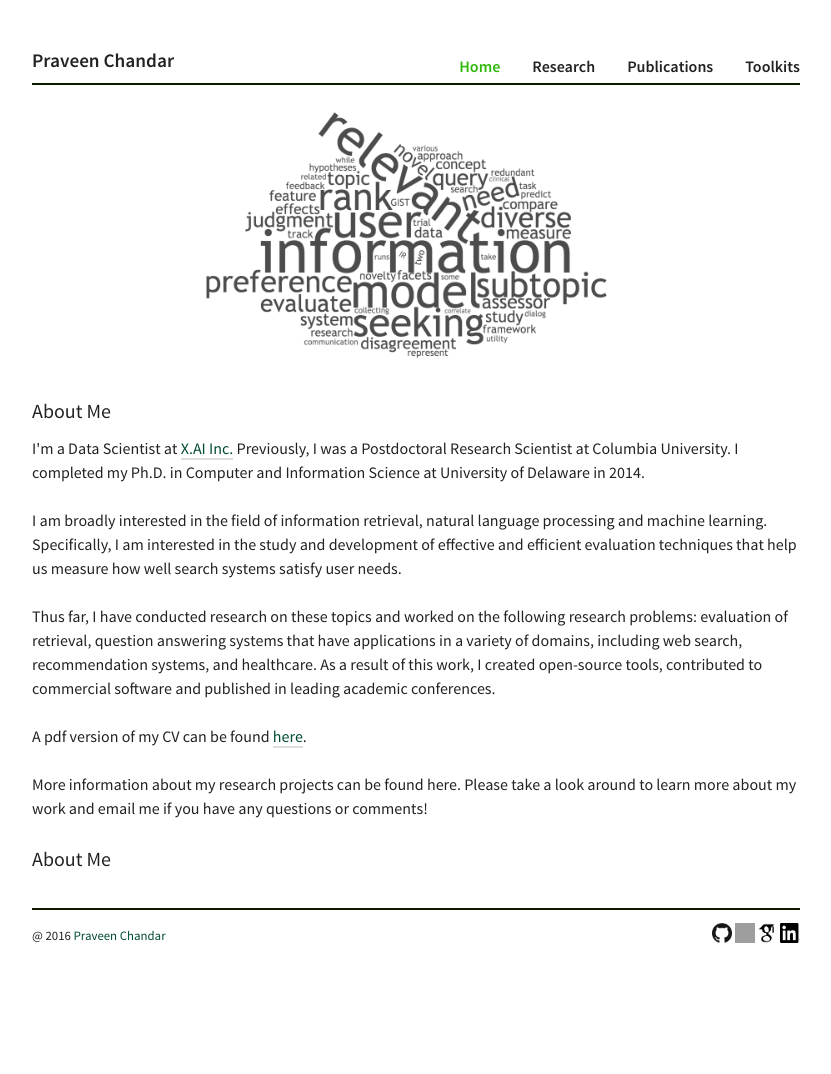
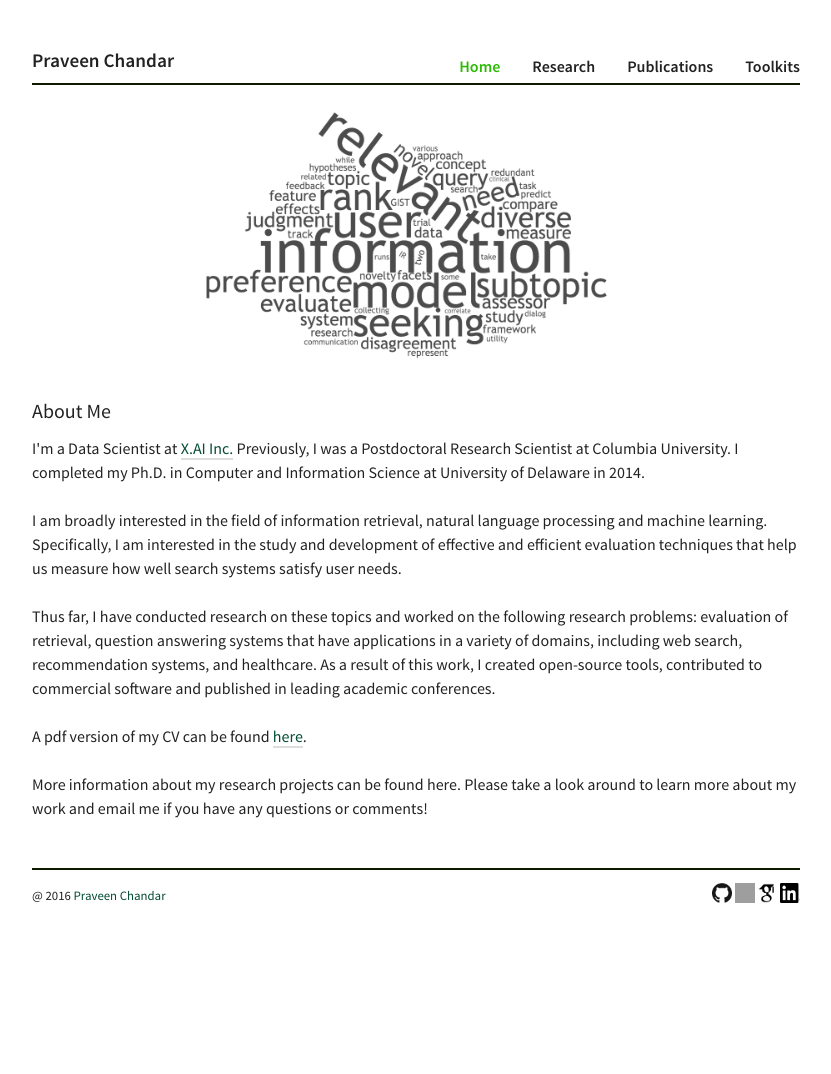
Before and after one commit to pchandar/pchandar.github.io, a Jekyll site: the page built from index.html, in a window 1280 px wide. Shown: the whole page, without its empty margins (224-1055 px from the left). Built offline with Jekyll 4.4.1, drawn with Linux system fonts in a browser that asks for light colours; Markdown is read by kramdown in place of the engine named in the settings; the list of posts is cut into pages by our own code; after the commit the page ends 1034 px from its top, so only the background shows below that; grey boxes are pictures that could not be loaded.

Commit message:
removing unintended about me headin in homepage

```diff
--- a/index.html
+++ b/index.html
@@ -43,6 +43,4 @@ title: Home
 
  <p>More information about my research projects can be found here. Please take a look around to learn more about my work and email me if you have any questions or comments!</p>
 
-<h3>About Me</h3>
-
 </div>
```
